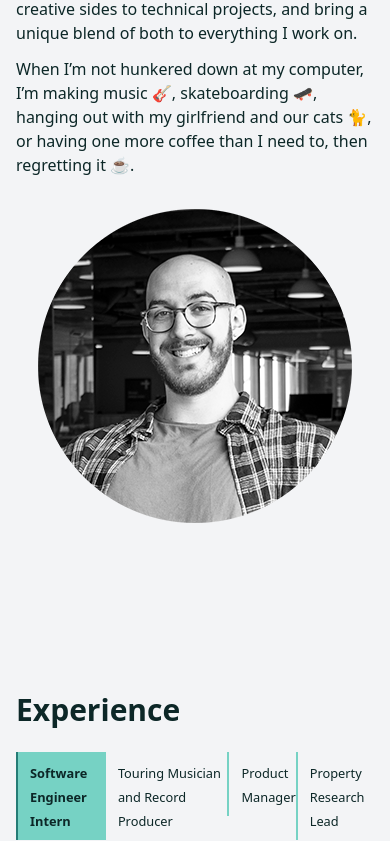
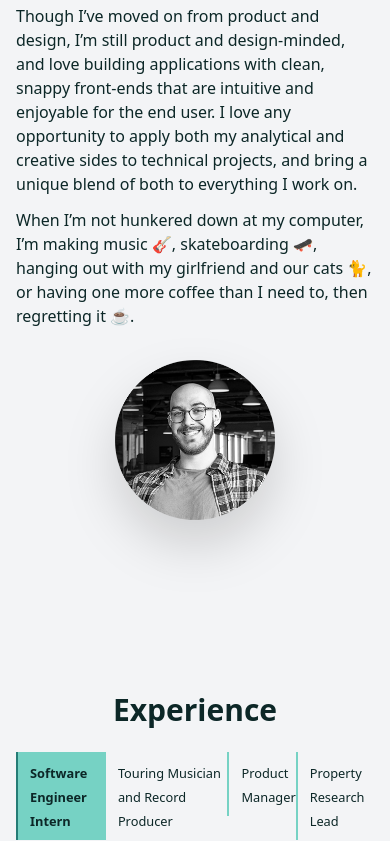
Before and after one commit to danjzych/portfolio-website, a SvelteKit app: page / in a window 390 px wide. Shown: the part 1156-1997 px from the top of the page. Built offline with nearby package versions, Linux system fonts and the light colour scheme.

Commit message:
Fixed chromium-mobile-specific bug that resizes and repaints page on scroll

```diff
--- a/src/app.html
+++ b/src/app.html
@@ -4,7 +4,7 @@
 <head>
 	<meta charset="utf-8" />
 	<link rel="icon" href="%sveltekit.assets%/favicon-16x16.png" />
-	<meta name="viewport" content="width=device-width, initial-scale=1" />
+	<meta name="viewport" content="width=device-width, initial-scale=1, minimum-scale=1" />
 	<title>Daniel Zych</title>
 	%sveltekit.head%
 </head>
--- a/src/components/sections/About.svelte
+++ b/src/components/sections/About.svelte
@@ -9,12 +9,14 @@
 
 <section
 	id="about"
-	class="flex min-h-screen min-w-full flex-col items-center justify-center"
+	class="flex min-h-screen min-w-full flex-col items-center"
 	use:useIntersectionObserver
 	on:enterView={() => (inView = true)}
 >
-	<div class="px-4 md:grid md:w-3/5 md:grid-cols-5 md:gap-4 md:px-0">
-		<div class="flex flex-col gap-3 font-light md:col-span-3">
+	<div class="mt-40 px-4 md:grid md:w-3/5 md:grid-cols-5 md:gap-4 md:px-0">
+		<div
+			class="flex flex-col items-center gap-3 font-light md:col-span-3 md:items-start"
+		>
 			<h2 class="text-3xl font-semibold">
 				<a href="#about" on:click|preventDefault={scrollToSection}
 					>About Me</a
@@ -50,6 +52,7 @@
 					src={headshot}
 					alt="Daniel Zych Headshot"
 					loading="lazy"
+					class="w-40 drop-shadow-2xl md:w-full"
 					in:fly={{ delay: 400, duration: 1000, x: 500, opacity: 0 }}
 				/>
 			{/if}
--- a/src/components/sections/Experience.svelte
+++ b/src/components/sections/Experience.svelte
@@ -34,19 +34,19 @@
 	on:enterView={() => (inView = true)}
 >
 	<div class="mt-40 w-screen px-4 md:w-4/5 md:px-0 lg:w-3/5">
-		<h2
-			class="flex items-center justify-between pb-6 text-3xl font-semibold"
-		>
-			<a href="#experience" on:click|preventDefault={scrollToSection}
-				>Experience</a
-			>
+		<div class="mb-6 flex items-center justify-center md:justify-between">
+			<h2 class="text-3xl font-semibold">
+				<a href="#experience" on:click|preventDefault={scrollToSection}
+					>Experience</a
+				>
+			</h2>
 			{#if $viewportWidth >= Breakpoints.sm}
 				<button
 					class="btn btn-xs bg-iceberg-400 text-iceberg-100 hover:bg-iceberg-500 active:bg-iceberg-600"
 					on:click={() => (showResume = true)}>Full Resume</button
 				>
 			{/if}
-		</h2>
+		</div>
 		{#if inView}
 			<div
 				class="w-inherit md:grid md:grid-cols-6 md:gap-4"
```
